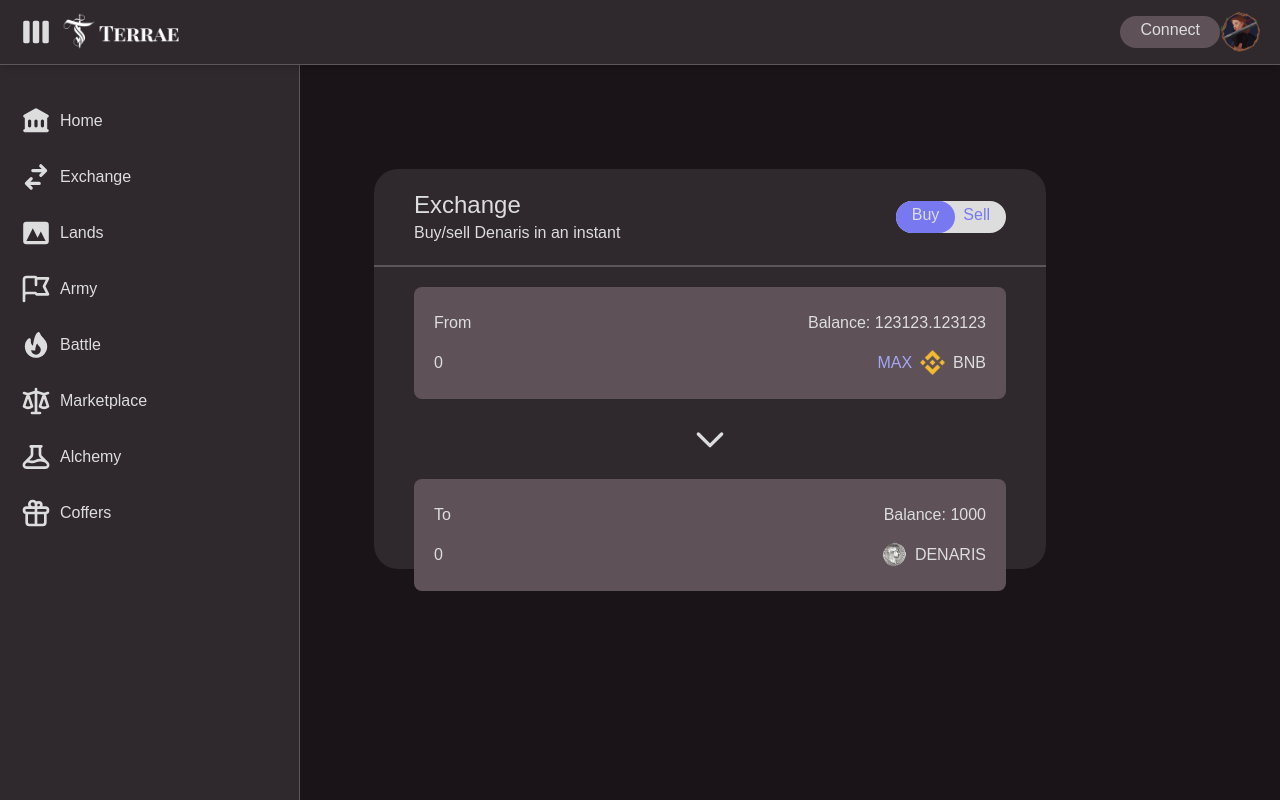
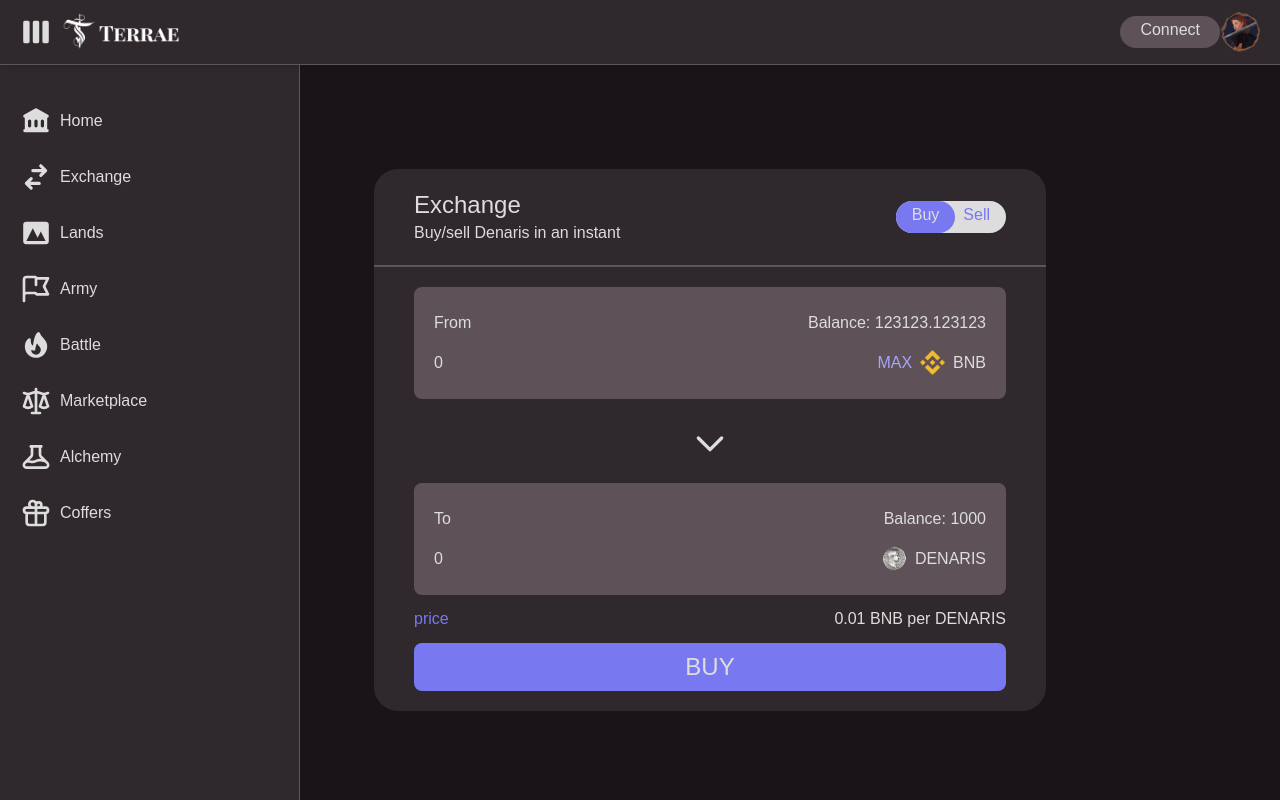
Before and after one commit to fedecaccia/terrae-webapp-tests, a Next.js app: page / in a window 1280 px wide. Built offline with nearby package versions, Linux system fonts and the light colour scheme.

Commit message:
exchange widget UI complete

```diff
--- a/components/ExchangeWidget.js
+++ b/components/ExchangeWidget.js
@@ -1,5 +1,6 @@
 import Switch from "./Switch";
 import TokenInput from "./TokenInput";
+import TerraeButton from "./TerraeButton";
 import { useState, useRef } from "react";
 import {
   ChevronDownIcon
@@ -57,7 +58,9 @@ function ExchangeWidget() {
     ? setToValue((value*denarisPrice).toFixed(maxPrecision))
     : setFromValue((value/denarisPrice).toFixed(maxPrecision));
 
-    isBuying && (value>bnbBalance ? setEnoughFrom(false) : setEnoughFrom(true));
+    isBuying
+    ? (value>bnbBalance ? setEnoughFrom(false) : setEnoughFrom(true))
+    : (value/denarisPrice>denarisBalance ? setEnoughFrom(false) : setEnoughFrom(true))
   };
   const setDENARIS = (value) => {
     value = parseFloat(value);
@@ -71,14 +74,21 @@ function ExchangeWidget() {
     ? setToValue((value*denarisPrice).toFixed(maxPrecision))
     : setFromValue((value/denarisPrice).toFixed(maxPrecision));
 
-    isBuying && (value>denarisBalance ? setEnoughFrom(false) : setEnoughFrom(true));
+    !isBuying
+    ? (value>denarisBalance ? setEnoughFrom(false) : setEnoughFrom(true))
+    : (value/denarisPrice>bnbBalance ? setEnoughFrom(false) : setEnoughFrom(true));
   };
+
+  const trade = () => {
+
+  }
 
   return (
     <div className="flex-grow h-screen
     pb-44 pt-6 mr-4 xl:mr-40 overflow-y-auto scrollbar-hide">
+
       <div className="flex flex-col
-        h-2/3 mx-auto max-w-md md:max-w-lg lg:max-w-2xl mt-20
+        mx-auto max-w-md md:max-w-lg lg:max-w-2xl mt-20
         rounded-3xl bg-gray-dark
         items-center self-center">
 
@@ -121,14 +131,19 @@ function ExchangeWidget() {
 
             {
             !enoughFrom
-            && <div className="flex flex-row w-full text-left">
+            ? <div className="flex flex-row w-full text-left">
               <text className="smallText text-red-400">
                 Not enough balance
               </text>
             </div>
+            : <div className="flex flex-row w-full text-left">
+              <text className="smallText text-transparent">
+                dummy text
+              </text>
+            </div>
             }
 
-            <div className="flex h-10 w-10 my-5">
+            <div className="flex h-10 w-10 mb-5 mt-1">
               <ChevronDownIcon />
             </div>
 
@@ -145,8 +160,24 @@ function ExchangeWidget() {
               isFrom={false}
             />
 
+            {/* Price */}
+            <div className="flex my-3 flex-row justify-between w-full text-left">
+              <text className="baseText text-iris">
+                price
+              </text>
+              <text className="baseText text-gray-lightest">
+                {denarisPrice} BNB per DENARIS
+              </text>
+            </div>
 
-
+            {/* Action button */}
+            <TerraeButton
+              extraClass="flex flex-row w-full"
+              isPrimary
+              text={isBuying ? "BUY" : "SELL"}
+              enabled={enoughFrom ? true : false}
+              onClick={trade}
+            />
 
           </div>
       </div>
--- /dev/null
+++ b/components/TerraeButton.js
@@ -0,0 +1,24 @@
+function TerraeButton({
+  isPrimary,
+  text,
+  enabled,
+  extraClass,
+  onClick
+}) {
+  return (
+    <div className={`flex flex-row justify-center rounded-lg px-5 py-2 cursor-pointer
+      ${isPrimary && enabled && "bg-iris"} ${isPrimary && enabled && "text-gray-lightest"}
+      ${!isPrimary && enabled && "bg-gray-lightest"} ${!isPrimary && enabled && "text-iris border-2 border-iris"}
+      ${!enabled && "bg-gray"}
+      ${extraClass}
+    `}
+    onClick={onClick}
+    >
+      <text className="mediumText align-middle">
+        {text}
+      </text>
+    </div>
+  )
+}
+
+export default TerraeButton
```
